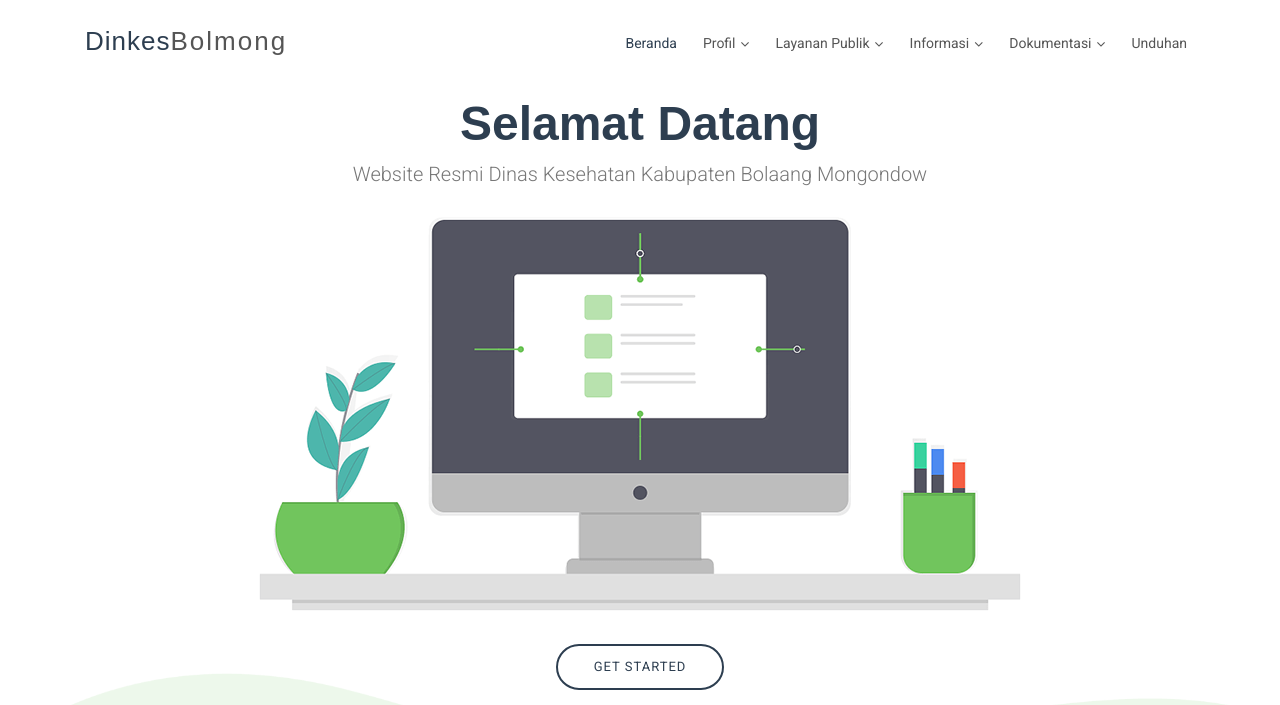
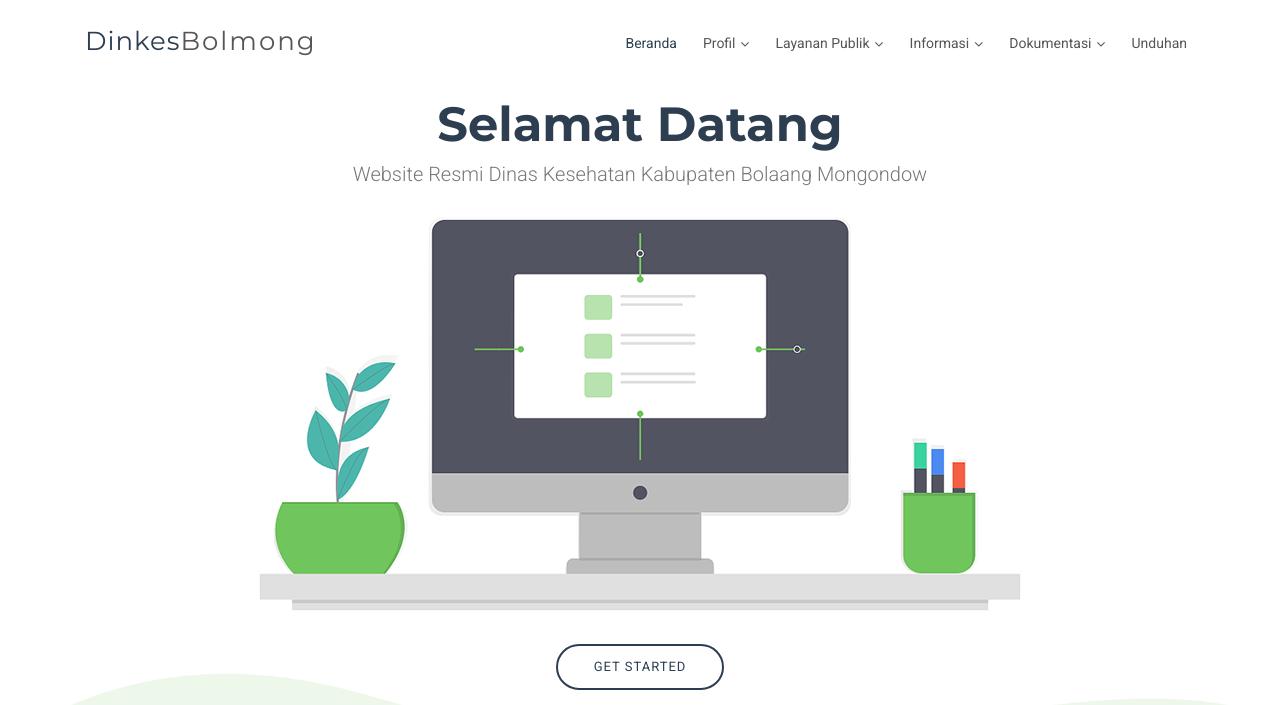
Before and after one commit to blackzwashere/dinkesstatis, a plain HTML site: page index.html in a window 1280 px wide. Shown: the top 705 px of the page. Drawn offline with nearby package versions, Linux system fonts and the light colour scheme.

Commit message:
Update style.css

```diff
--- a/assets/css/style.css
+++ b/assets/css/style.css
@@ -158,7 +158,7 @@ span {
 
 #header #logo h1 {
   color: #505050;
-  font-family: "Philosopher", sans-serif;
+  font-family: "Montserrat", sans-serif;
   font-size: 26px;
   font-weight: 500;
   letter-spacing: 1px;
@@ -223,7 +223,7 @@ span {
   font-size: 48px;
   font-weight: 700;
   line-height: 56px;
-  font-family: "Philosopher", sans-serif;
+  font-family: "Montserrat", sans-serif;
   color: #2d3e50;
 }
 
@@ -1422,7 +1422,7 @@ section {
   color: #fff;
   display: inline-block;
   float: none;
-  font-family: "Philosopher", sans-serif;
+  font-family: "Montserrat", sans-serif;
   font-size: 24px;
   font-weight: 500;
   height: 100%;
```
